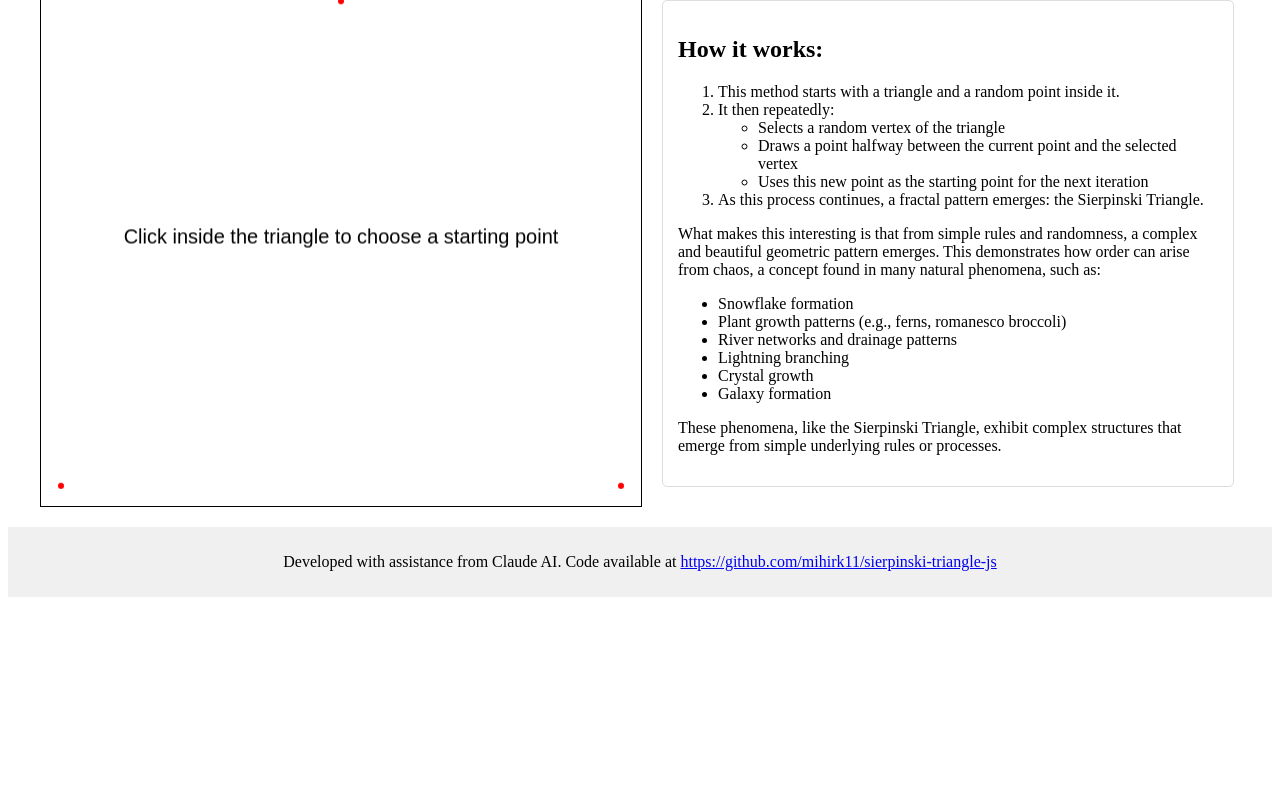
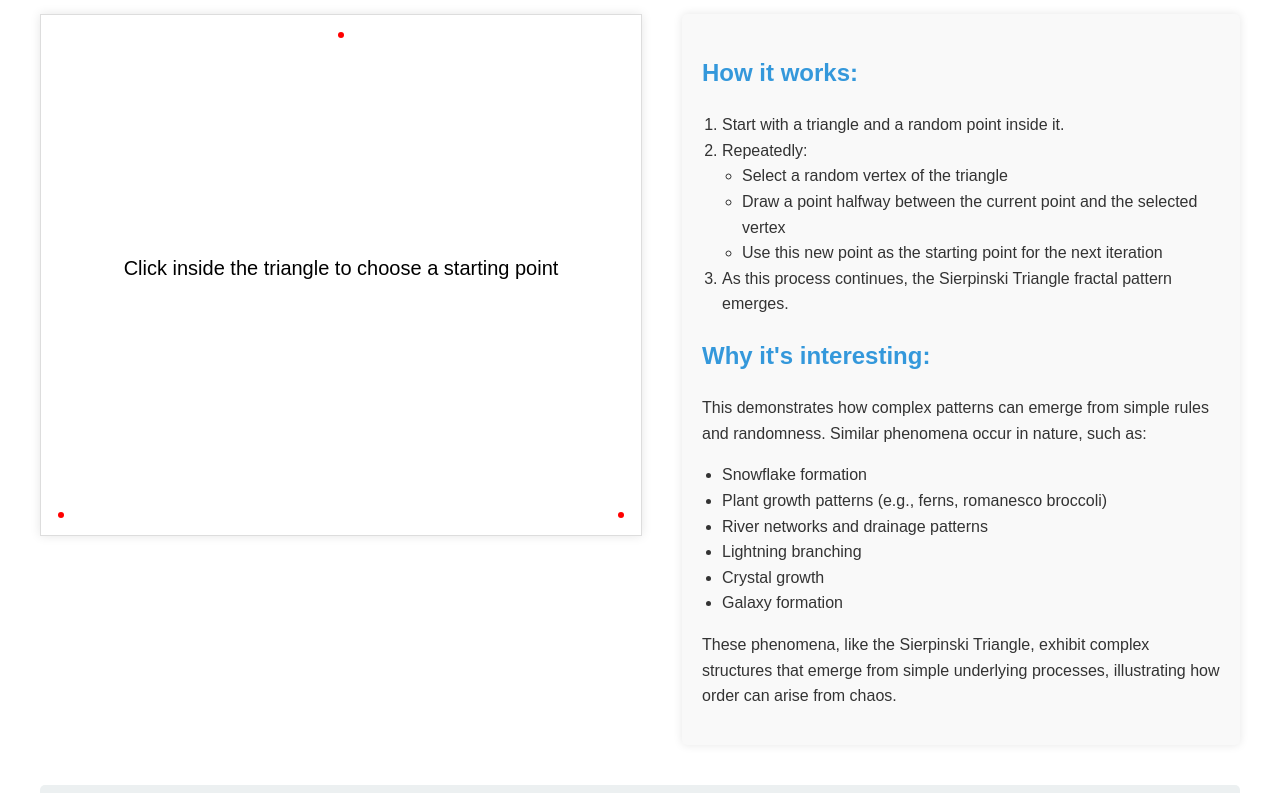
Before and after one commit to mihirk11/sierpinski-triangle-js, a plain HTML site: page index.html in a window 1280 px wide. Shown: the part 100-893 px from the top of the page. Before the commit the page ends 800 px from the top, so only its background shows below. Drawn offline with Linux system fonts and the light colour scheme.

Commit message:
Design changes

```diff
--- a/index.html
+++ b/index.html
@@ -5,29 +5,69 @@
     <meta name="viewport" content="width=device-width, initial-scale=1.0">
     <title>Sierpinski Triangle</title>
     <style>
+        body {
+            font-family: Arial, sans-serif;
+            line-height: 1.6;
+            color: #333;
+            max-width: 1200px;
+            margin: 0 auto;
+            padding: 20px;
+        }
+        h1 {
+            text-align: center;
+            color: #2c3e50;
+        }
+        .container {
+            display: flex;
+            justify-content: space-between;
+            align-items: flex-start;
+            gap: 40px;
+        }
         canvas {
-            border: 1px solid black;
+            border: 1px solid #ddd;
+            box-shadow: 0 0 10px rgba(0,0,0,0.1);
+        }
+        #explanation {
+            flex: 1;
+            padding: 20px;
+            background-color: #f9f9f9;
+            border-radius: 5px;
+            box-shadow: 0 0 10px rgba(0,0,0,0.1);
+        }
+        h2 {
+            color: #3498db;
+        }
+        ul, ol {
+            padding-left: 20px;
+        }
+        footer {
+            text-align: center;
+            margin-top: 40px;
+            padding: 10px;
+            background-color: #ecf0f1;
+            border-radius: 5px;
         }
     </style>
 </head>
 <body>
-    <h1>Sierpinski Triangle</h1>
-    <div style="display: flex; justify-content: space-between; max-width: 1200px; margin: 0 auto;">
+    <h1>Sierpinski Triangle Generator</h1>
+    <div class="container">
         <canvas id="canvas" width="600" height="520"></canvas>
-        <div id="explanation" style="width: 45%; margin-left: 20px;">
+        <div id="explanation">
             <h2>How it works:</h2>
             <ol>
-                <li>This method starts with a triangle and a random point inside it.</li>
-                <li>It then repeatedly:
+                <li>Start with a triangle and a random point inside it.</li>
+                <li>Repeatedly:
                     <ul>
-                        <li>Selects a random vertex of the triangle</li>
-                        <li>Draws a point halfway between the current point and the selected vertex</li>
-                        <li>Uses this new point as the starting point for the next iteration</li>
+                        <li>Select a random vertex of the triangle</li>
+                        <li>Draw a point halfway between the current point and the selected vertex</li>
+                        <li>Use this new point as the starting point for the next iteration</li>
                     </ul>
                 </li>
-                <li>As this process continues, a fractal pattern emerges: the Sierpinski Triangle.</li>
+                <li>As this process continues, the Sierpinski Triangle fractal pattern emerges.</li>
             </ol>
-            <p>What makes this interesting is that from simple rules and randomness, a complex and beautiful geometric pattern emerges. This demonstrates how order can arise from chaos, a concept found in many natural phenomena, such as:</p>
+            <h2>Why it's interesting:</h2>
+            <p>This demonstrates how complex patterns can emerge from simple rules and randomness. Similar phenomena occur in nature, such as:</p>
             <ul>
                 <li>Snowflake formation</li>
                 <li>Plant growth patterns (e.g., ferns, romanesco broccoli)</li>
@@ -36,20 +76,12 @@
                 <li>Crystal growth</li>
                 <li>Galaxy formation</li>
             </ul>
-            <p>These phenomena, like the Sierpinski Triangle, exhibit complex structures that emerge from simple underlying rules or processes.</p>        </div>
+            <p>These phenomena, like the Sierpinski Triangle, exhibit complex structures that emerge from simple underlying processes, illustrating how order can arise from chaos.</p>
+        </div>
     </div>
-    <style>
-        #explanation {
-            max-width: 600px;
-            margin: 20px auto;
-            padding: 15px;
-            border: 1px solid #ddd;
-            border-radius: 5px;
-        }
-    </style>
     <script src="sierpinski.js"></script>
-    <footer style="text-align: center; margin-top: 20px; padding: 10px; background-color: #f0f0f0;">
-        <p>Developed with assistance from Claude AI. Code available at <a href="https://github.com/mihirk11/sierpinski-triangle-js" target="_blank">https://github.com/mihirk11/sierpinski-triangle-js</a></p>
+    <footer>
+        <p>Developed with assistance from Claude AI. Code available on <a href="https://github.com/mihirk11/sierpinski-triangle-js" target="_blank">GitHub</a></p>
     </footer>
 </body>
 </html>
```
